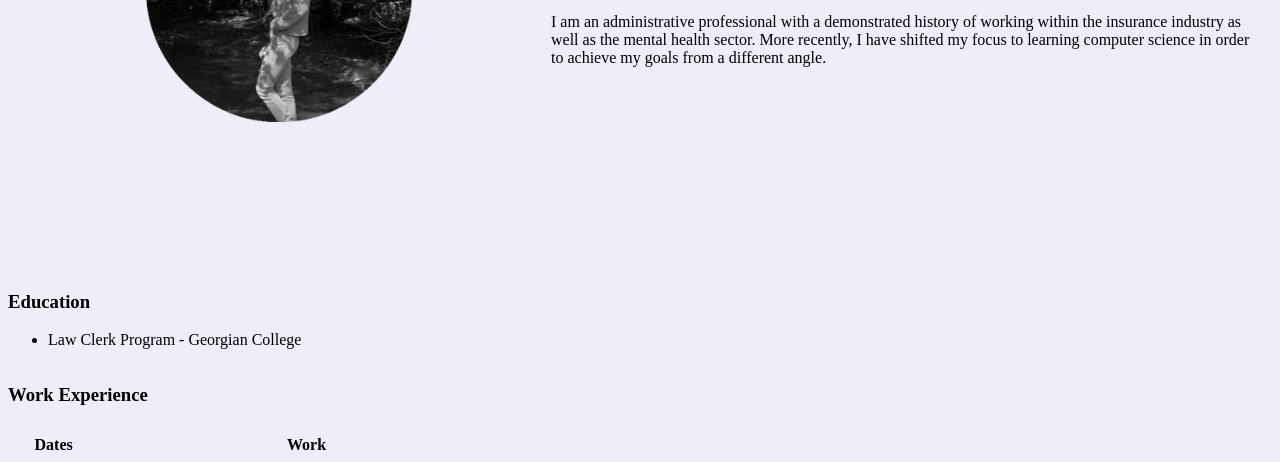
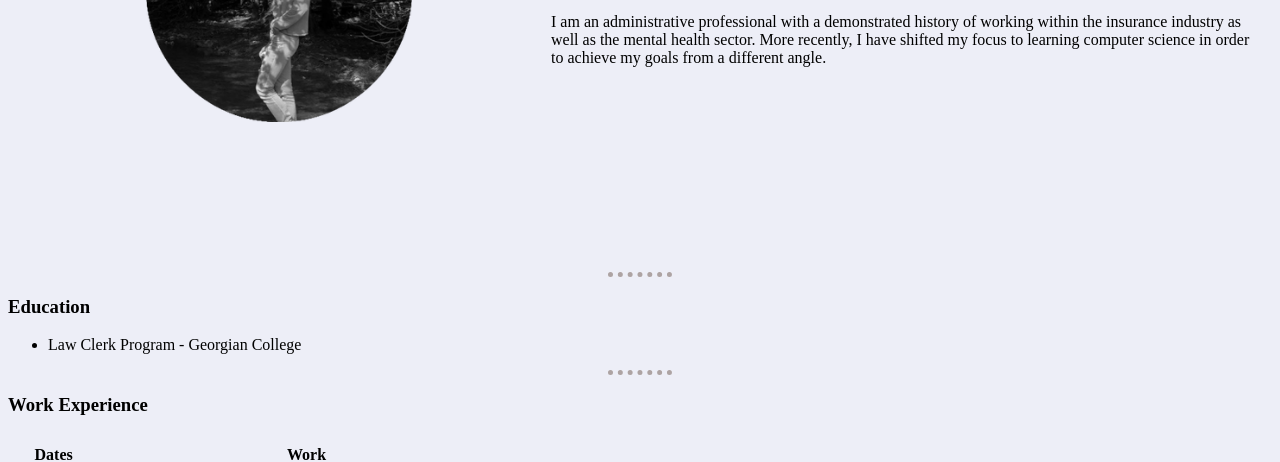
Before and after one commit to nikkiklein/cv, a plain HTML site: page index.html in a window 1280 px wide. Shown: the part 290-752 px from the top of the page. Drawn offline with Linux system fonts and the light colour scheme.

Commit message:
border styles changed

```diff
--- a/index.html
+++ b/index.html
@@ -9,13 +9,18 @@
     <style>
 
       body {
-        background-color:#EDEEF7;;
+        background-color:#EDEEF7;
       }
 
       hr {
-        background-color: white;
-        border-style: none;
+        border-style: dotted none none;
+        border-color: rgb(173, 163, 163);
+        border-width: 5px;
+        width: 5%
+
       }
+
+
 
     </style>
   </head>
@@ -41,7 +46,9 @@
       </tr>
     </table>
 
-    <hr>
+     <hr>
+
+
     <h3>Education</h3>
     <ul>
       <li>Law Clerk Program - Georgian College</li>
```
